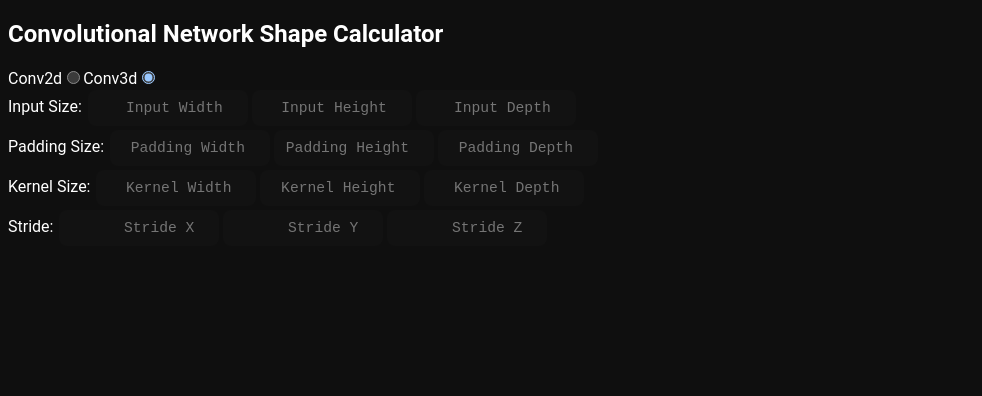
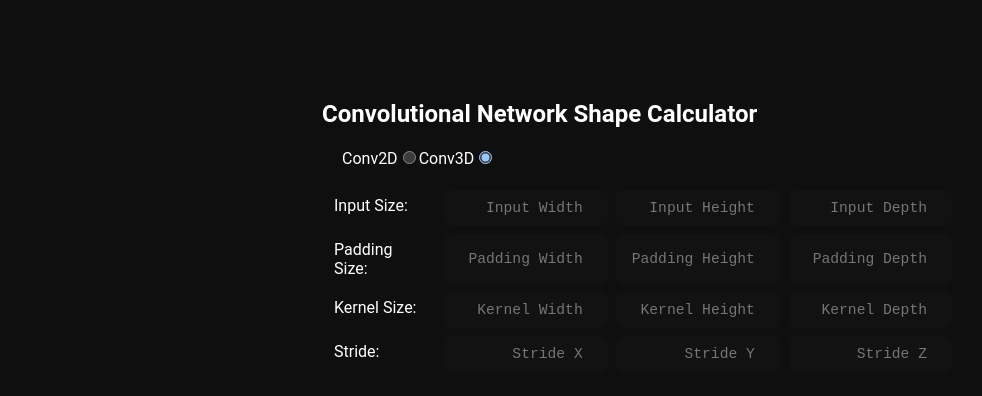
Before and after one commit to im-neiru/convnet-shape-calc, a React (Vite) app: page / in a window 1280 px wide. Shown: the top 396 px of the page, without its empty margins (0-982 px from the left). Built offline with nearby package versions, Linux system fonts and the light colour scheme.

Commit message:
style some components

```diff
--- a/src/App.tsx
+++ b/src/App.tsx
@@ -2,7 +2,7 @@ import React from "react";
 import { Calculator } from "./components/Calculator";
 
 export function App() {
-    return <div>
+    return <div id="app-container">
         <h2>Convolutional Network Shape Calculator</h2>
         <Calculator></Calculator>
     </div>
--- a/src/components/Calculator.tsx
+++ b/src/components/Calculator.tsx
@@ -97,7 +97,8 @@ export class Calculator extends React.Component {
     render() {
         return (
             <div>
-                <label>Conv2d</label>
+                <div className="radio-container">
+                    <label>Conv2D</label>
                     <input
                         type="radio"
                         checked={!this.state.is3d}
@@ -107,7 +108,7 @@ export class Calculator extends React.Component {
                             this.setState(this.state);
                         }}
                     />
-                <label>Conv3d</label>
+                    <label>Conv3D</label>
                     <input
                         type="radio"
                         checked={this.state.is3d}
@@ -117,6 +118,7 @@ export class Calculator extends React.Component {
                             this.setState(this.state);
                         }}
                     />
+                </div>
                 <VectorInput
                     label="Input Size: "
                     xHint="Input Width"
@@ -162,7 +164,7 @@ export class Calculator extends React.Component {
                         this.compute();
                     }}
                 ></VectorInput>
-                <label>{this.state.result.length > 0 ? "Output Shape: " : ""}</label>
+                <label className="par">{this.state.result.length > 0 ? "Output Shape: " : ""}</label>
                 <p>{this.state.result}</p>
             </div>
         );
--- a/src/components/VectorInput.tsx
+++ b/src/components/VectorInput.tsx
@@ -107,7 +107,7 @@ export class VectorInput extends React.Component<VectorInputProps> {
     }
 
     render() {
-        const label = <label> {this.props.label} </label>;
+        const label = <label className="param-label"> {this.props.label} </label>;
 
         if (this.props.threeDimension) {
             const xInput = this.createInput(0);
@@ -115,10 +115,13 @@ export class VectorInput extends React.Component<VectorInputProps> {
             const zInput = this.createInput(2);
 
             return (
-                <div>
+                <div className="vector-container">
                     {label}
+                    <span></span>
                     {xInput}
+                    <span></span>
                     {yInput}
+                    <span></span>
                     {zInput}
                     <div className="error-message">{this.state.error}</div>
                 </div>
@@ -128,8 +131,9 @@ export class VectorInput extends React.Component<VectorInputProps> {
             const yInput = this.createInput(1);
 
             return (
-                <div>
-                    {label} {xInput} {yInput}
+                <div className="vector-container">
+                    {label}<span></span>{xInput}<span></span>{yInput}
+
                     <div className="error-message">{this.state.error}</div>
                 </div>
             );
--- a/src/styles/base.scss
+++ b/src/styles/base.scss
@@ -1,18 +1,50 @@
 body {
   color-scheme: dark;
-    background-color: #0F0F0F;
+  background-color: #0f0f0f;
   color: white;
 
-    font-family: 'Roboto',  'Ubuntu', 'Segoe UI', Tahoma, Geneva, Verdana, sans-serif;
+  font-family: "Roboto", "Ubuntu", "Segoe UI", Tahoma, Geneva, Verdana,
+    sans-serif;
+}
+
+div#app-container {
+  position: fixed;
+  left: 50%;
+  top: 50%;
+  height: 80%;
+
+  transform: translate(-50%, -50%);
+}
+
+div.radio-container {
+  margin: 20px;
+}
+
+div.vector-container {
+  display: flex;
+  justify-content: space-between;
+  margin: 4px;
+}
+
+div.vector-container > span {
+  flex-basis: 1%;
+}
+
+div.vector-container > label.param-label {
+  flex-basis: 20%;
+  padding: 8px;
+  width: 120px;
 }
 
 input[type="number"] {
   padding: 8px;
   text-align: right;
   width: 140px;
+  flex-basis: 30%;
   border-color: transparent;
   border-radius: 8px;
   margin: 2px;
-    font-family: 'JetBrains Mono', 'Ubuntu Mono', 'Courier New', Courier, monospace;
+  font-family: "JetBrains Mono", "Ubuntu Mono", "Courier New", Courier,
+    monospace;
   font-size: 11pt;
 }
```
Lines whose indentation alone changed are shown as unchanged.
